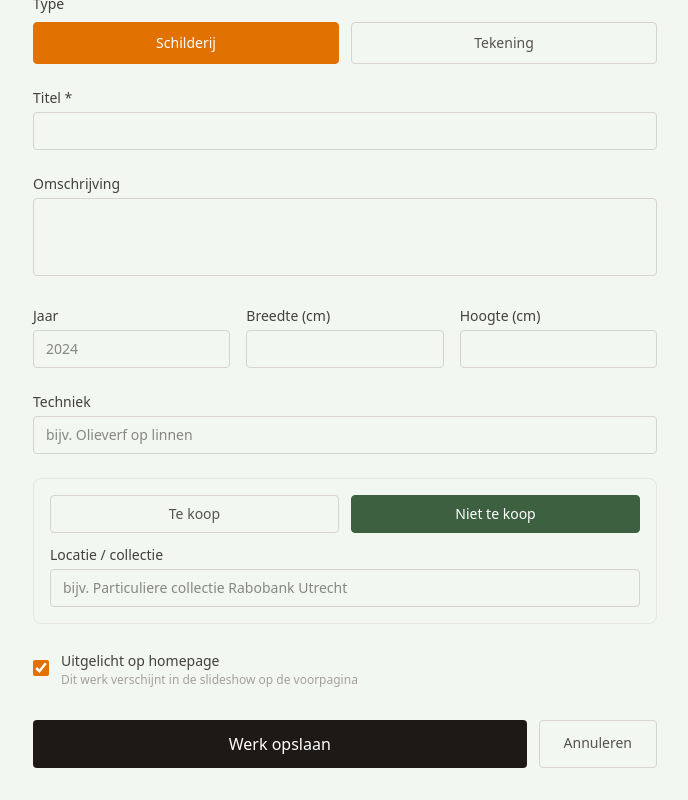
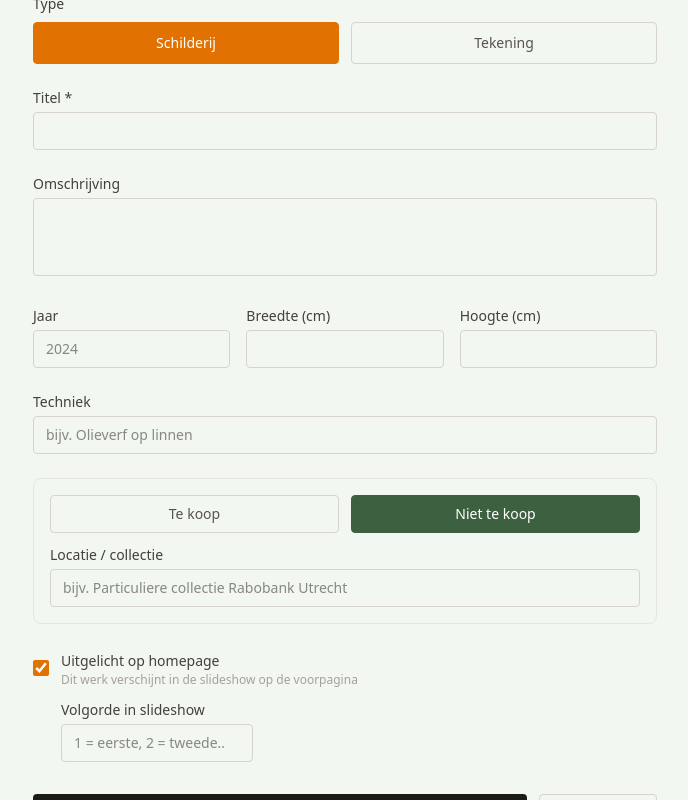
Before and after one commit to JakkoBloemena/bloemena-site, a Next.js app: page /admin/paintings/upload in a window 1280 px wide. Both pictures are taken after a click on the label 640 px from the left and 991 px from the top of the page. Shown: the part 323-1123 px from the top of the page, without its empty margins (295-983 px from the left). Built offline with nearby package versions, Linux system fonts and the light colour scheme.

Commit message:
feat: carousel sort order input, for_sale fields, year-based gallery sort

```diff
--- a/src/app/admin/paintings/[id]/EditPaintingForm.tsx
+++ b/src/app/admin/paintings/[id]/EditPaintingForm.tsx
@@ -28,6 +28,7 @@ export default function EditPaintingForm({ painting }: { painting: Painting }) {
     for_sale: painting.for_sale ?? false,
     price_eur: painting.price_eur?.toString() ?? '',
     collection_info: painting.collection_info ?? '',
+    sort_order: painting.sort_order !== 999 ? painting.sort_order?.toString() ?? '' : '',
   })
 
   function set(key: string, val: string | boolean) {
@@ -70,6 +71,7 @@ export default function EditPaintingForm({ painting }: { painting: Painting }) {
       medium_nl: form.medium || null,
       medium_en: form.medium || null,
       featured: form.featured,
+      sort_order: form.featured && form.sort_order ? parseInt(form.sort_order) : 999,
       for_sale: form.for_sale,
       price_eur: form.for_sale && form.price_eur ? parseFloat(form.price_eur) : null,
       collection_info: !form.for_sale && form.collection_info ? form.collection_info : null,
@@ -201,6 +203,8 @@ export default function EditPaintingForm({ painting }: { painting: Painting }) {
           )}
         </div>
 
+        {/* Featured + order */}
+        <div className="space-y-3">
           <label className="flex items-center gap-3 cursor-pointer">
             <input type="checkbox" checked={form.featured} onChange={e => set('featured', e.target.checked)} className="w-4 h-4 accent-amber-600" />
             <div>
@@ -208,6 +212,15 @@ export default function EditPaintingForm({ painting }: { painting: Painting }) {
               <p className="text-xs text-stone-400">Dit werk verschijnt in de slideshow op de voorpagina</p>
             </div>
           </label>
+          {form.featured && (
+            <div className="ml-7">
+              <label className="block text-sm font-medium text-stone-700 mb-1">Volgorde in slideshow</label>
+              <input type="number" min="1" value={form.sort_order} onChange={e => set('sort_order', e.target.value)}
+                placeholder="1 = eerste, 2 = tweede…"
+                className="w-48 border border-stone-300 rounded px-3 py-2 text-sm focus:outline-none focus:border-amber-500" />
+            </div>
+          )}
+        </div>
 
         {error && <p className="text-red-600 text-sm bg-red-50 border border-red-200 rounded px-3 py-2">{error}</p>}
 
--- a/src/app/admin/paintings/upload/page.tsx
+++ b/src/app/admin/paintings/upload/page.tsx
@@ -25,6 +25,7 @@ export default function UploadPaintingPage() {
     for_sale: false,
     price_eur: '',
     collection_info: '',
+    sort_order: '',
   })
 
   function handleFile(e: React.ChangeEvent<HTMLInputElement>) {
@@ -65,6 +66,7 @@ export default function UploadPaintingPage() {
       medium_nl: form.medium || null,
       medium_en: form.medium || null,
       featured: form.featured,
+      sort_order: form.featured && form.sort_order ? parseInt(form.sort_order) : 999,
       for_sale: form.for_sale,
       price_eur: form.for_sale && form.price_eur ? parseFloat(form.price_eur) : null,
       collection_info: !form.for_sale && form.collection_info ? form.collection_info : null,
@@ -212,7 +214,8 @@ export default function UploadPaintingPage() {
           )}
         </div>
 
-        {/* Featured */}
+        {/* Featured + order */}
+        <div className="space-y-3">
           <label className="flex items-center gap-3 cursor-pointer">
             <input type="checkbox" checked={form.featured} onChange={(e) => set('featured', e.target.checked)}
               className="w-4 h-4 accent-amber-600" />
@@ -221,6 +224,15 @@ export default function UploadPaintingPage() {
               <p className="text-xs text-stone-400">Dit werk verschijnt in de slideshow op de voorpagina</p>
             </div>
           </label>
+          {form.featured && (
+            <div className="ml-7">
+              <label className="block text-sm font-medium text-stone-700 mb-1">Volgorde in slideshow</label>
+              <input type="number" min="1" value={form.sort_order} onChange={(e) => set('sort_order', e.target.value)}
+                placeholder="1 = eerste, 2 = tweede…"
+                className="w-48 border border-stone-300 rounded px-3 py-2 text-sm focus:outline-none focus:border-amber-500" />
+            </div>
+          )}
+        </div>
 
         {error && <p className="text-red-600 text-sm bg-red-50 border border-red-200 rounded px-3 py-2">{error}</p>}
 
```
Lines whose indentation alone changed are shown as unchanged.
